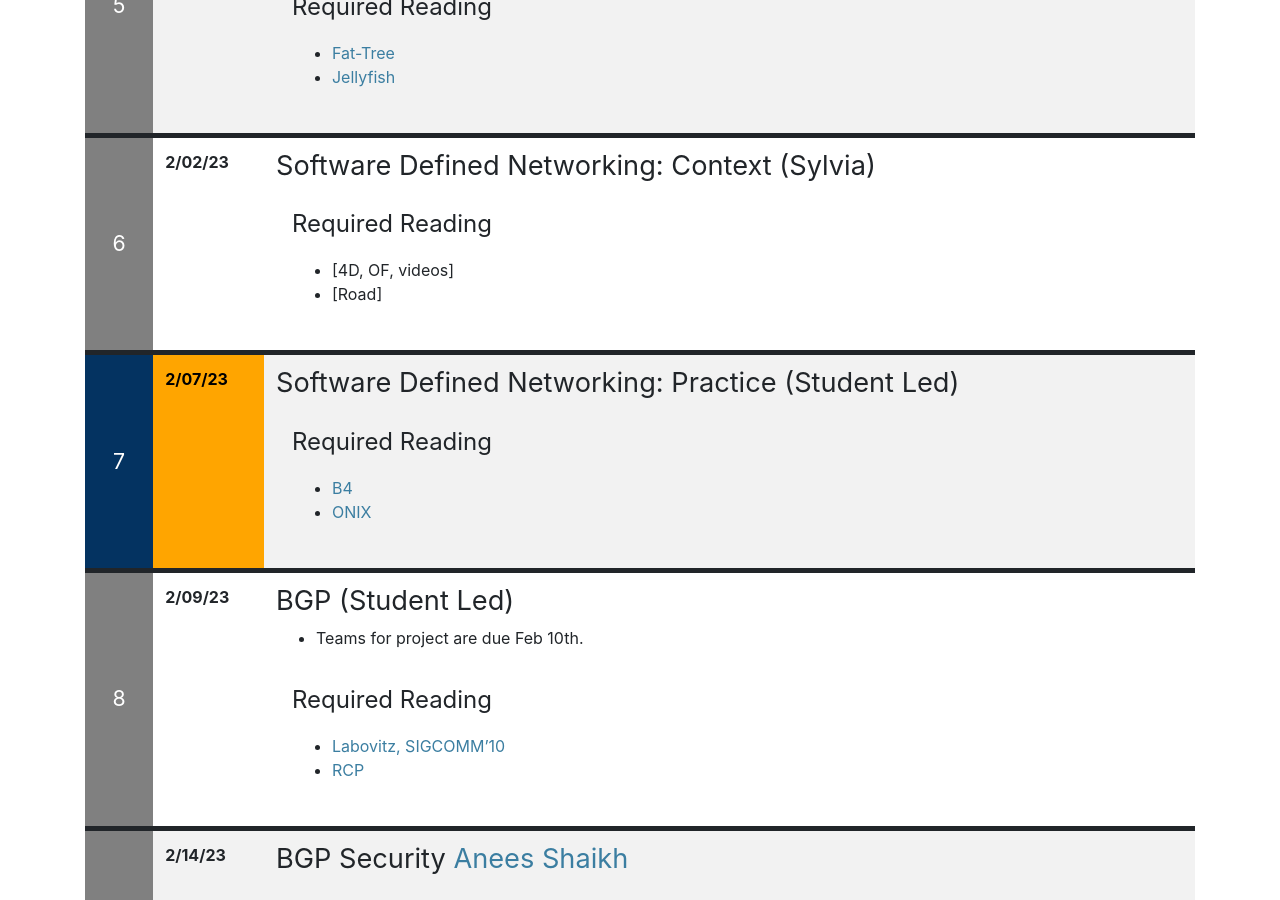
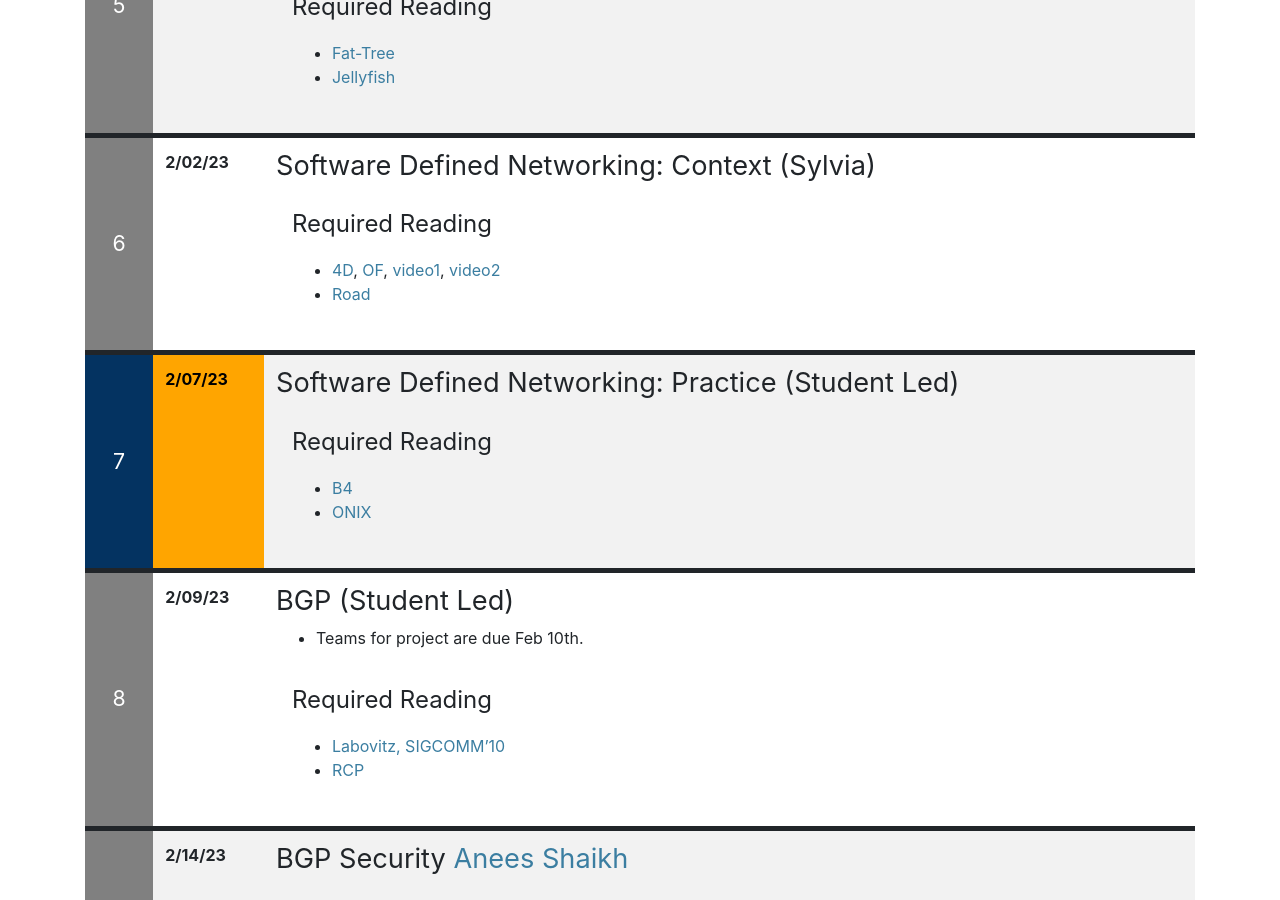
Before and after one commit to ShishirPatil/cs268-sp23, a Jekyll site: the page built from index.md, in a window 1280 px wide and 900 px high, scrolled down 2272 px. Built offline with Jekyll 4.4.1, drawn with Linux system fonts in a browser that asks for light colours; nearby versions of some CDN libraries; our own code applies the rules of GitHub Pages for plain Markdown files.

Commit message:
Update to syllabus

```diff
--- a/index.md
+++ b/index.md
@@ -169,8 +169,8 @@ Advanced Reading
 
 <div class="reading">
 <div class="required_reading" markdown="1">
-* [4D, OF, videos]
-* [Road]
+* [4D](https://people.eecs.berkeley.edu/~sylvia/cs268-2019/papers/4D-ccr05.pdf), [OF](https://people.eecs.berkeley.edu/~sylvia/cs268-2019/papers/openflow.pdf), [video1](https://www.youtube.com/watch?v=c9-K5O_qYgA), [video2](https://www.youtube.com/watch?v=YHeyuD89n1Y)
+* [Road](https://www.sigcomm.org/sites/default/files/ccr/papers/2014/April/0000000-0000012.pdf)
 </div>
 </div>
 
```
Also changed, not shown: other parts of index.md (+2 -1 lines).
